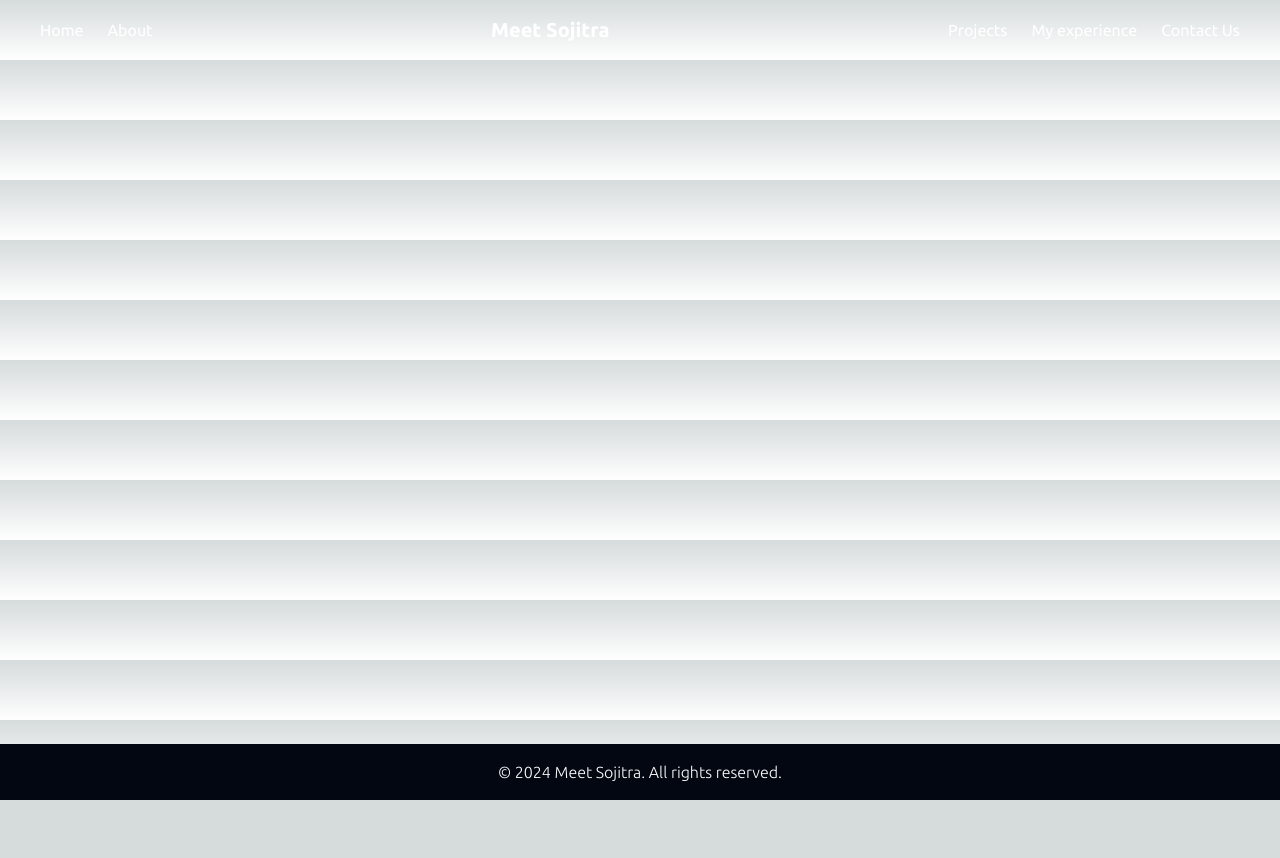
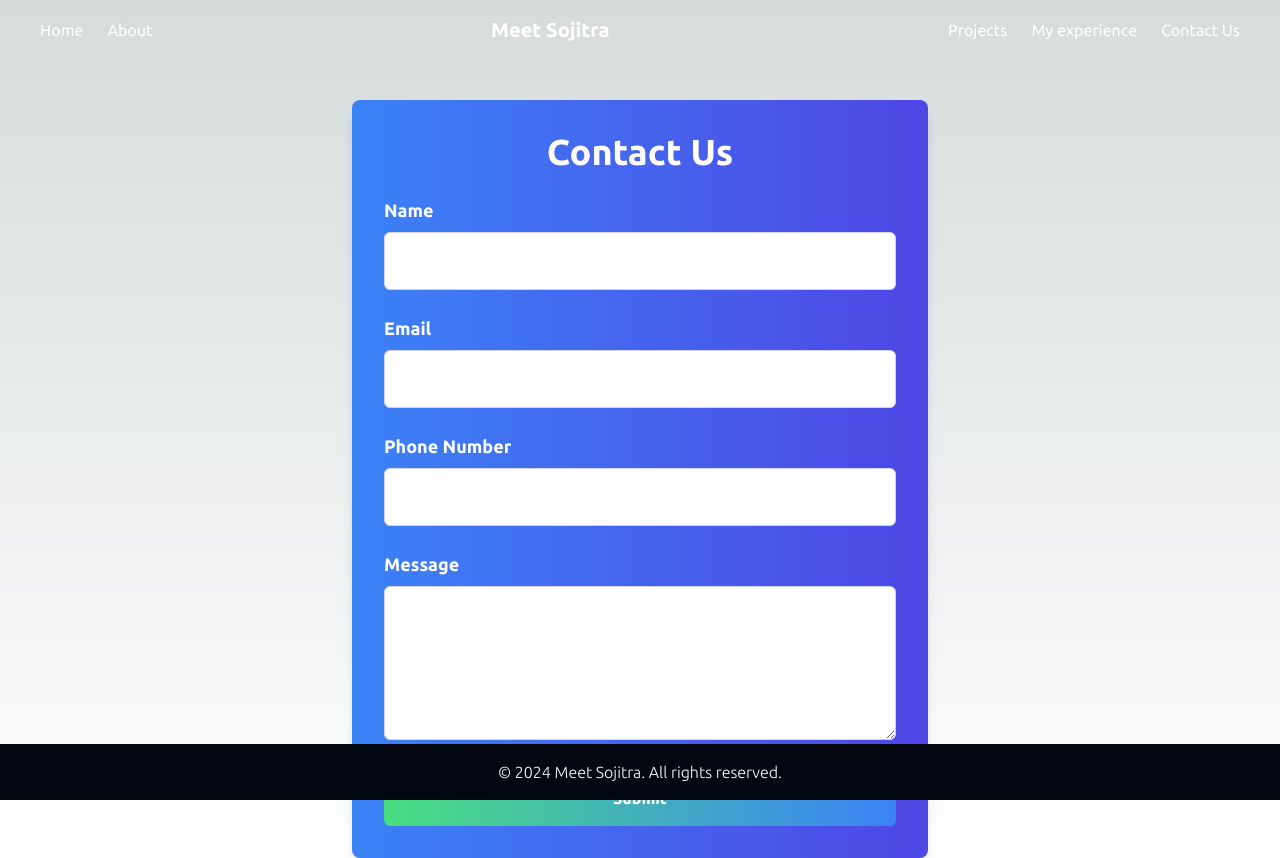
Before and after one commit to meet49/portfolio_, a Next.js app: page /contactus in a window 1280 px wide. Before the commit the page ends 800 px from the top, so only its background shows below. Built offline with nearby package versions, Linux system fonts and the light colour scheme.

Commit message:
Add the contact us page

```diff
--- a/src/app/componets/Navbar.jsx
+++ b/src/app/componets/Navbar.jsx
@@ -1,4 +1,5 @@
 "use client";
+import Link from "next/link";
 import { useState } from "react";
 
 const Navbar = () => {
@@ -13,24 +14,24 @@ const Navbar = () => {
     <nav className="bg-transparent text-white p-4 xl:px-10">
       <div className="container mx-auto flex justify-between items-center">
         <div className="hidden md:flex space-x-6">
-          <a href="/" className="hover:underline">
+          <Link href="/" className="hover:underline">
             Home
-          </a>
-          <a href="about" className="hover:underline">
+          </Link>
+          <Link href="about" className="hover:underline">
             About{" "}
-          </a>
+          </Link>
         </div>
         <div className="text-xl font-bold">Meet Sojitra</div>
         <div className="hidden md:flex space-x-6">
-          <a href="projects" className="hover:underline">
+          <Link href="projects" className="hover:underline">
             Projects
-          </a>
-          <a href="myexpertise" className="hover:underline">
+          </Link>
+          <Link href="myexpertise" className="hover:underline">
             My experience
-          </a>
-          <a href="contactus" className="hover:underline">
+          </Link>
+          <Link href="contactus" className="hover:underline">
             Contact Us
-          </a>
+          </Link>
         </div>
         <div className="md:hidden flex items-center" onClick={toggleMenu}>
           <div className={`menu-icon ${isOpen ? "open" : ""}`}>
@@ -43,21 +44,21 @@ const Navbar = () => {
       <div
         className={`md:hidden mt-4 space-y-4 ${isOpen ? "block" : "hidden"}`}
       >
-        <a href="/" className="block hover:underline">
+        <Link href="/" className="block hover:underline">
           Home
-        </a>
-        <a href="about" className="block hover:underline">
+        </Link>
+        <Link href="about" className="block hover:underline">
         About
-        </a>
-        <a href="projects" className="block hover:underline">
+        </Link>
+        <Link href="projects" className="block hover:underline">
         Projects
-        </a>
-        <a href="myexpertise" className="block hover:underline">
+        </Link>
+        <Link href="myexpertise" className="block hover:underline">
         My experience
-        </a>
-        <a href="contactus" className="block hover:underline">
+        </Link>
+        <Link href="contactus" className="block hover:underline">
           Contact Us
-        </a>
+        </Link>
       </div>
     </nav>
   );
--- a/src/app/componets/about/Heading.jsx
+++ b/src/app/componets/about/Heading.jsx
@@ -9,7 +9,7 @@ const Heading = () => {
     const element = document.getElementById(id);
     if (element) {
       window.scrollTo({
-        top: element.offsetTop ,
+        top: element.offsetTop,
         behavior: "smooth",
       });
     }
@@ -17,7 +17,7 @@ const Heading = () => {
 
   return (
     <div
-      className="relative text-center bg-cover bg-center h-screen"
+      className="relative text-center bg-cover bg-center h-screen lazyload"
       style={{ backgroundImage: 'url("/about.jpg")' }}
     >
       <div className="absolute inset-0 bg-black opacity-50"></div>
@@ -25,10 +25,10 @@ const Heading = () => {
         <h1 className="text-6xl font-bold text-white z-10">
           About <span className="text-blue-500">Me</span>
         </h1>
-        <Link href="about" onClick={(e) => handleScroll(e, "about")}>
+        <Link href="#about" passHref>
           <FaChevronDown
             className="w-10 h-10 text-white cursor-pointer animate-bounce z-10"
-
+            onClick={(e) => handleScroll(e, "about")}
           />
         </Link>
       </div>
--- /dev/null
+++ b/src/app/componets/contactus/ContactUs.js
@@ -0,0 +1,84 @@
+"use client";
+import React from 'react';
+import { useForm } from 'react-hook-form';
+
+const ContactUs = () => {
+  const { register, handleSubmit, formState: { errors } } = useForm();
+
+  const onSubmit = (data) => {
+    console.log(data);
+    // You can handle the form submission here
+  };
+
+  return (
+    <div className="max-w-xl mx-auto p-8 bg-gradient-to-r from-blue-500 to-indigo-600 shadow-lg rounded-lg mt-10 text-white">
+      <h2 className="text-4xl font-extrabold mb-6 text-center">Contact Us</h2>
+      <form onSubmit={handleSubmit(onSubmit)} className="space-y-6">
+        <div className="mb-6">
+          <label className="block text-lg font-semibold mb-2" htmlFor="name">Name</label>
+          <input
+            className="w-full p-4 border border-gray-300 rounded-md bg-white text-gray-800 focus:outline-none focus:ring-2 focus:ring-blue-500"
+            type="text"
+            id="name"
+            {...register('name', { required: 'Name is required' })}
+          />
+          {errors.name && <p className="text-red-200 text-sm mt-1">{errors.name.message}</p>}
+        </div>
+
+        <div className="mb-6">
+          <label className="block text-lg font-semibold mb-2" htmlFor="email">Email</label>
+          <input
+            className="w-full p-4 border border-gray-300 rounded-md bg-white text-gray-800 focus:outline-none focus:ring-2 focus:ring-blue-500"
+            type="email"
+            id="email"
+            {...register('email', {
+              required: 'Email is required',
+              pattern: {
+                value: /^[a-zA-Z0-9._%+-]+@[a-zA-Z0-9.-]+\.[a-zA-Z]{2,4}$/,
+                message: 'Invalid email address',
+              },
+            })}
+          />
+          {errors.email && <p className="text-red-200 text-sm mt-1">{errors.email.message}</p>}
+        </div>
+
+        <div className="mb-6">
+          <label className="block text-lg font-semibold mb-2" htmlFor="phone">Phone Number</label>
+          <input
+            className="w-full p-4 border border-gray-300 rounded-md bg-white text-gray-800 focus:outline-none focus:ring-2 focus:ring-blue-500"
+            type="tel"
+            id="phone"
+            {...register('phone', {
+              required: 'Phone number is required',
+              pattern: {
+                value: /^\d{10}$/,
+                message: 'Invalid phone number. Must be 10 digits.',
+              },
+            })}
+          />
+          {errors.phone && <p className="text-red-200 text-sm mt-1">{errors.phone.message}</p>}
+        </div>
+
+        <div className="mb-6">
+          <label className="block text-lg font-semibold mb-2" htmlFor="message">Message</label>
+          <textarea
+            className="w-full p-4 border border-gray-300 rounded-md bg-white text-gray-800 focus:outline-none focus:ring-2 focus:ring-blue-500"
+            id="message"
+            rows="5"
+            {...register('message', { required: 'Message is required' })}
+          ></textarea>
+          {errors.message && <p className="text-red-200 text-sm mt-1">{errors.message.message}</p>}
+        </div>
+
+        <button
+          className="w-full bg-gradient-to-r from-green-400 to-blue-500 text-white p-4 rounded-md font-bold hover:bg-gradient-to-l transition-colors duration-300 transform hover:scale-105"
+          type="submit"
+        >
+          Submit
+        </button>
+      </form>
+    </div>
+  );
+};
+
+export default ContactUs;
--- a/src/app/contactus/page.jsx
+++ b/src/app/contactus/page.jsx
@@ -1,9 +1,10 @@
 import React from 'react'
+import ContactUs from '../componets/contactus/ContactUs'
 
 const page = () => {
   return (
     <div>
-
+      <ContactUs/>
     </div>
   )
 }
```
Also changed, not shown: package.json (+5 -3 lines), 1 other file (tests, documents, lock files or other folders).
